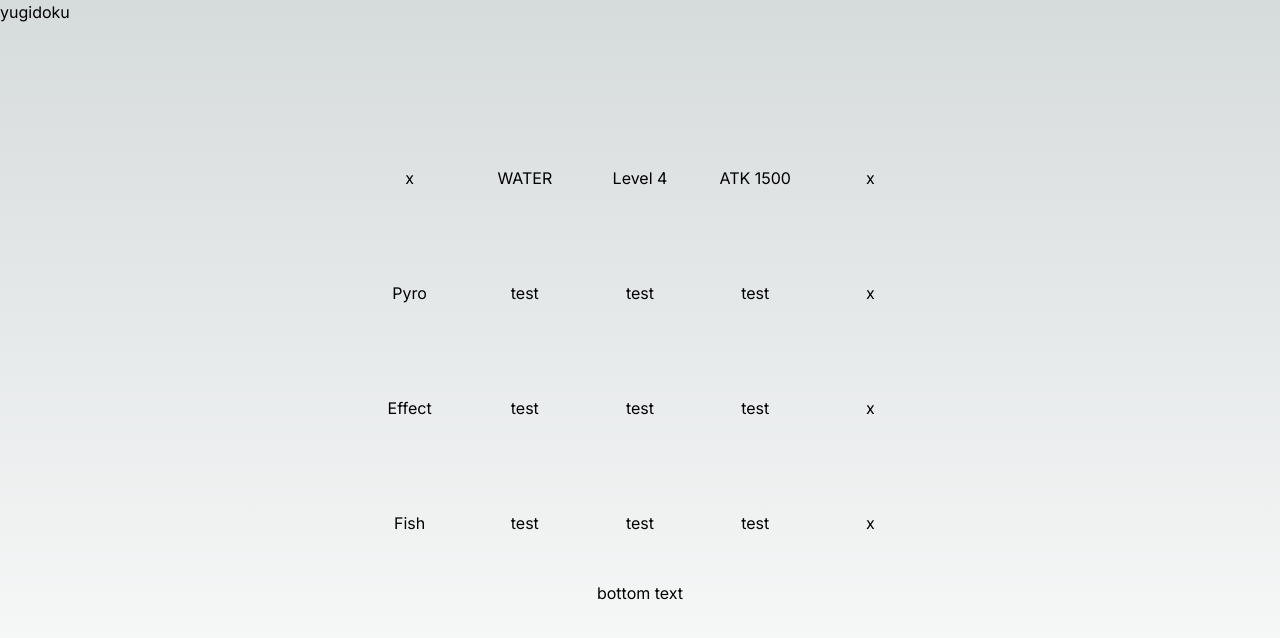
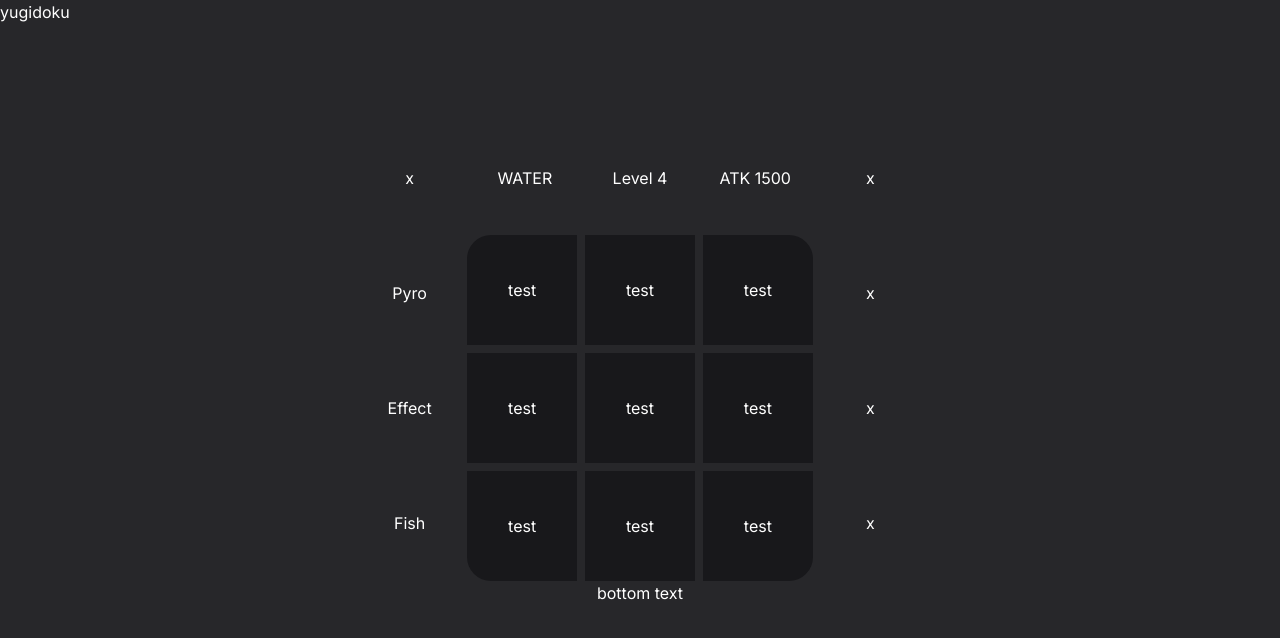
Before and after one commit to malthesers/yugidoku, a Next.js app: page / in a window 1280 px wide. Shown: the top 638 px of the page. Built offline with nearby package versions, Linux system fonts and the light colour scheme.

Commit message:
Added initial GameGrid styling and border radius

```diff
--- a/src/app/globals.css
+++ b/src/app/globals.css
@@ -2,27 +2,8 @@
 @tailwind components;
 @tailwind utilities;
 
-:root {
-  --foreground-rgb: 0, 0, 0;
-  --background-start-rgb: 214, 219, 220;
-  --background-end-rgb: 255, 255, 255;
-}
-
-@media (prefers-color-scheme: dark) {
-  :root {
-    --foreground-rgb: 255, 255, 255;
-    --background-start-rgb: 0, 0, 0;
-    --background-end-rgb: 0, 0, 0;
+@layer base {
+  body {
+    @apply bg-zinc-800 text-white;
   }
 }
-
-body {
-  color: rgb(var(--foreground-rgb));
-  background: linear-gradient(to bottom, transparent, rgb(var(--background-end-rgb))) rgb(var(--background-start-rgb));
-}
-
-@layer utilities {
-  .text-balance {
-    text-wrap: balance;
-  }
-}
--- a/src/components/AnswerBox.tsx
+++ b/src/components/AnswerBox.tsx
@@ -1,10 +1,11 @@
 interface Props {
   answer: string
+  className?: string
 }
 
-export default function AnswerBox({ answer }: Props) {
+export default function AnswerBox({ answer, className }: Props) {
   return (
-    <div className="size-full grid place-content-center">
+    <div className={className + ' size-full grid place-content-center bg-zinc-900'}>
       <p>{answer}</p>
     </div>
   )
--- a/src/components/GameGrid.tsx
+++ b/src/components/GameGrid.tsx
@@ -2,16 +2,16 @@ import AnswerBox from './AnswerBox'
 
 export default function GameGrid() {
   return (
-    <div className="grid grid-cols-3 grid-rows-3 col-span-3 row-span-3">
+    <div className="grid grid-cols-3 grid-rows-3 col-span-3 row-span-3 gap-2">
+      <AnswerBox answer="test" className="rounded-tl-3xl" />
+      <AnswerBox answer="test" />
+      <AnswerBox answer="test" className="rounded-tr-3xl" />
       <AnswerBox answer="test" />
       <AnswerBox answer="test" />
       <AnswerBox answer="test" />
+      <AnswerBox answer="test" className="rounded-bl-3xl" />
       <AnswerBox answer="test" />
-      <AnswerBox answer="test" />
-      <AnswerBox answer="test" />
-      <AnswerBox answer="test" />
-      <AnswerBox answer="test" />
-      <AnswerBox answer="test" />
+      <AnswerBox answer="test" className="rounded-br-3xl" />
     </div>
   )
 }
```
